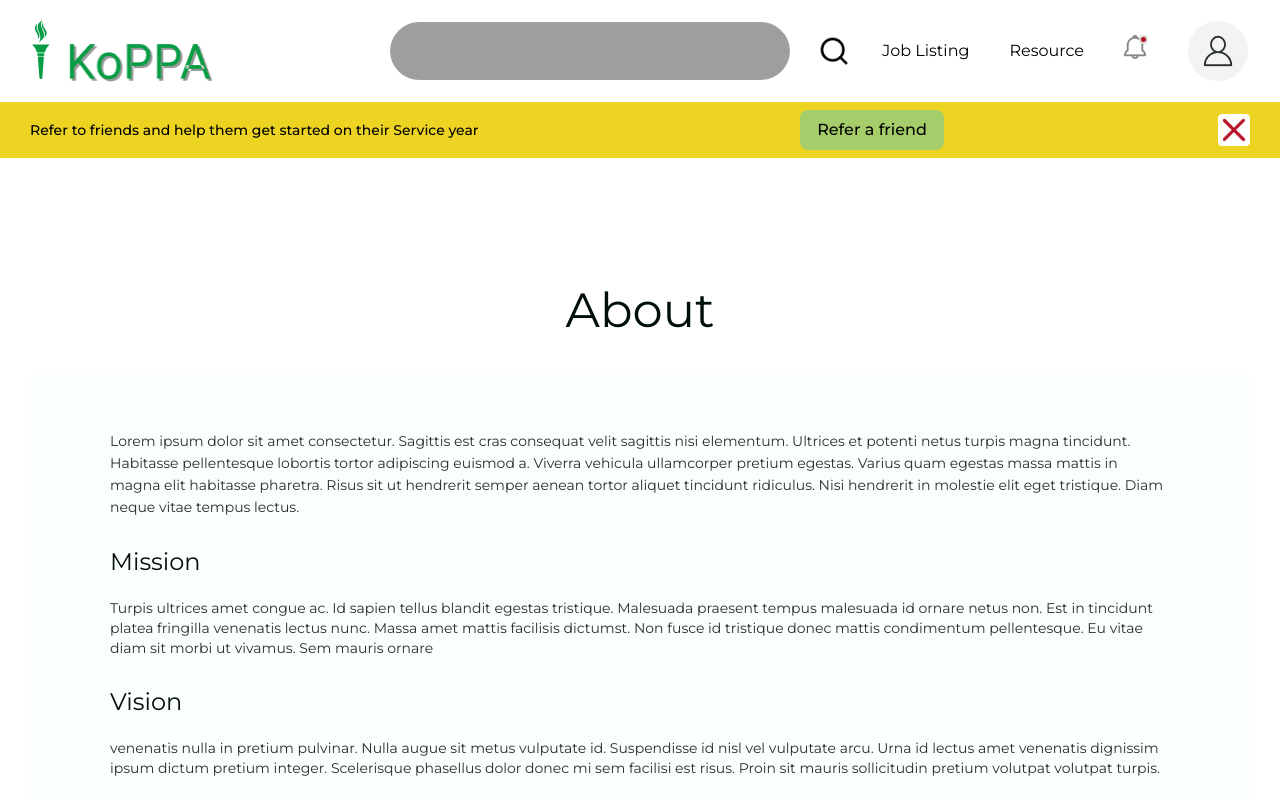
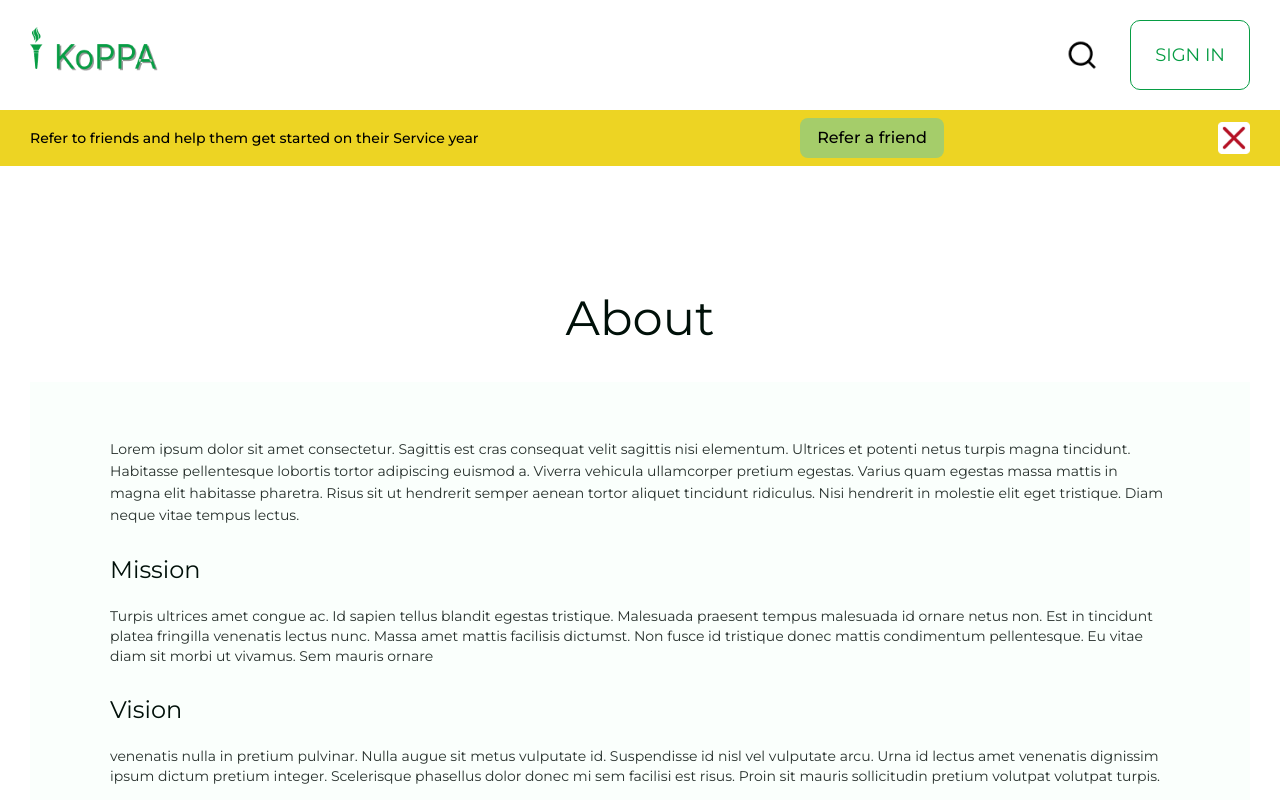
Before and after one commit to Buch-dev/KoPPA, a Vue app: page /about in a window 1280 px wide. Shown: the top 800 px of the page. Built offline with nearby package versions, Linux system fonts and the light colour scheme; grey boxes are pictures that could not be loaded.

Commit message:
FIX / fixed cursor on mobile nav fixed logout functionality

```diff
--- a/src/components/Nav.vue
+++ b/src/components/Nav.vue
@@ -1,9 +1,10 @@
 <template>
   <nav
+    v-if="signedIn || token"
     class="container flex w-full justify-between py-5 shadow-md md:shadow-none overflow-x-hidden"
   >
     <div class="logo">
-      <router-link :to="{ name: 'home' }">
+      <router-link to="/home">
         <img
           src="../assets/img/koPPA-logo.png"
           alt="logo"
@@ -34,7 +35,7 @@
         class="md:hidden cursor-pointer w-7 h-5 object-cover"
         @click="toggleMobileNav"
       />
-      <ul class="hidden md:flex gap-10 items-center">
+      <ul v-if="signedIn || token" class="hidden md:flex gap-10 items-center">
         <li :class="$route.path === '/company' ? 'hidden' : 'inline-block'">
           <router-link :to="{ name: 'JobListings' }">Job Listing</router-link>
         </li>
@@ -61,7 +62,7 @@
       leave-to-class="opacity-0"
     >
       <div
-        class="bg-white fixed top-0 right-0 w-[223px] z-10 rounded-l-[20px] cursor-pointer duration-500 transition-transform ease-out"
+        class="bg-white fixed top-0 right-0 w-[223px] z-10 rounded-l-[20px] duration-500 transition-transform ease-out"
         :class="[isOpen ? 'translate-x-0' : 'translate-x-full', 'md:hidden']"
       >
         <div class="relative">
@@ -105,7 +106,7 @@
         <hr class="border mt-[10px]" />
         <ul class="p-4">
           <li class="mb-5 text-xl font-sans font-light">
-            <router-link to="/">Log Out</router-link>
+            <router-link to="/" @click="handleLogOut">Log Out</router-link>
           </li>
           <li class="text-xl font-sans font-light">
             <a to="#delete">Delete Account</a>
@@ -114,21 +115,25 @@
       </div>
     </transition>
   </nav>
-  <Refer />
+  <Navigation v-else />
+  <Refer v-if="signedIn || token" />
+  <div v-else></div>
   <Modal v-if="openModal" :closeModal="handleModalClose" />
   <div v-else></div>
 </template>
 
 <script>
 import Refer from "@/components/Refer.vue";
+import Navigation from "./Navigation.vue";
 import Modal from "./Modal.vue";
 export default {
   name: "Nav",
-  components: { Refer, Modal },
+  components: { Refer, Modal, Navigation },
   data() {
     return {
       isOpen: false,
       openModal: false,
+      token: "",
     };
   },
   methods: {
@@ -151,6 +156,9 @@ export default {
     handleModalClose() {
       this.openModal = false;
     },
+    handleLogOut() {
+      this.$store.dispatch("signOut");
+    },
   },
   mounted() {
     if (this.isOpen) {
@@ -158,6 +166,13 @@ export default {
     } else {
       document.body.classList.remove("menu-open");
     }
+    this.token = localStorage.getItem("koppa-token");
+  },
+  computed: {
+    signedIn() {
+      console.log(this.$store.getters.getSignedIn);
+      return this.$store.getters.getSignedIn;
+    },
   },
 };
 </script>
```
